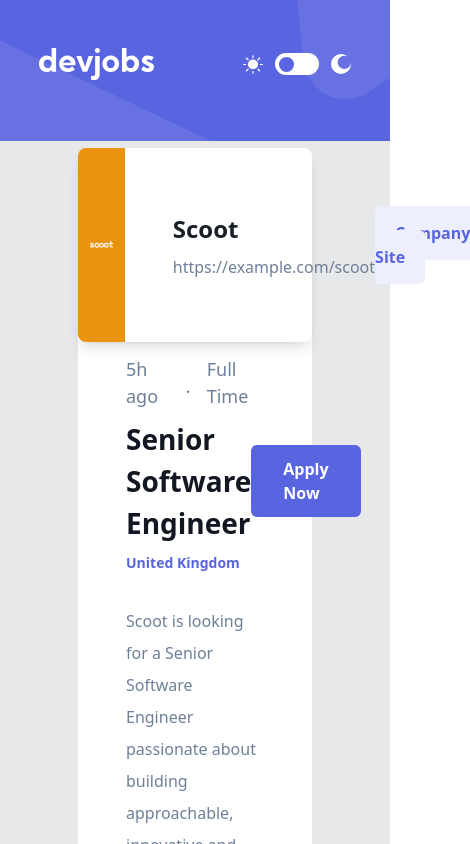
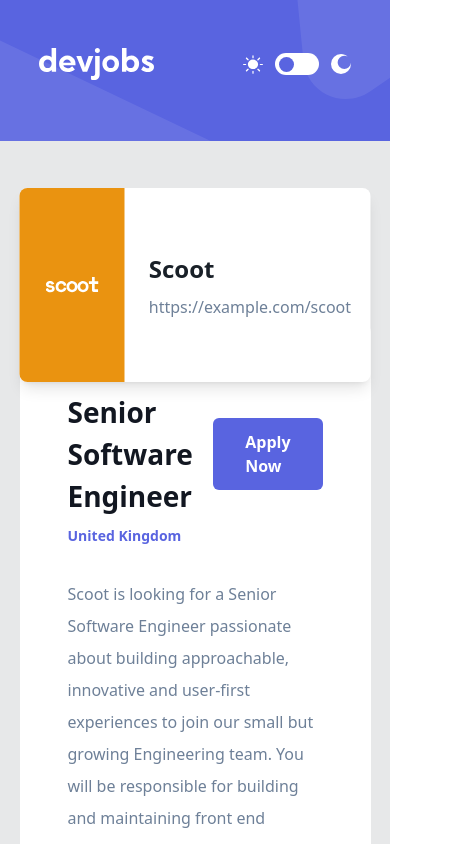
Before and after one commit to SajeedAninda/Devjobs-Web-App, a React (Vite) app: page /1 in a window 390 px wide. Shown: the top 844 px of the page, 470 px wide, since content can reach past the window. Built offline with nearby package versions, Linux system fonts and the light colour scheme.

Commit message:
Made Job Details Page Responsive

```diff
--- a/src/Components/JobDetails/JobDetails.jsx
+++ b/src/Components/JobDetails/JobDetails.jsx
@@ -20,8 +20,8 @@
 
     return (
         <div className='bg-[#e7e8e9] h-fit dark:bg-[#121721] relative py-24'>
-            <div className="floatingBar bg-white dark:bg-[#19202d] w-[60%] h-[23vh] mx-auto shadow-lg rounded-lg absolute -top-[80px] left-1/2 transform -translate-x-1/2 flex items-center">
-                <div className='w-[20%] h-full flex justify-center items-center rounded-l-lg' style={{ backgroundColor: matchedJob?.logoBackground }}>
+            <div className="floatingBar bg-white dark:bg-[#19202d] w-[90%] lg:w-[60%] h-[23vh] mx-auto shadow-lg rounded-lg absolute -top-[40px] lg:-top-[80px] left-1/2 transform -translate-x-1/2 flex items-center">
+                <div className='w-[30%] lg:w-[20%] h-full flex justify-center items-center rounded-l-lg' style={{ backgroundColor: matchedJob?.logoBackground }}>
                     <img
 
                         src={matchedJob?.logo}
@@ -30,7 +30,7 @@
                     />
                 </div>
 
-                <div className='w-[80%] py-8 px-12 flex justify-between items-center'>
+                <div className='w-[70%] lg:w-[80%] py-4 lg:py-8 px-6 lg:px-12 flex justify-between items-center'>
                     <div>
                         <p className='text-[#192028] text-[24px] dark:text-white font-bold '>
                             {matchedJob?.company}
@@ -40,7 +40,7 @@
                         </p>
                     </div>
 
-                    <div>
+                    <div className='hidden md:block'>
                         <Link to={`${matchedJob?.website}`} className='px-5 py-4 rounded-md text-[#5964e0] dark:text-white text-[16px] font-bold bg-[#eeeffc] hover:bg-[#939bf4] dark:bg-[#303642] dark:hover:bg-[#696e76] transition duration-200 delay-75 ease-in-out'>
                             Company Site
                         </Link>
@@ -49,7 +49,7 @@
 
             </div>
 
-            <div className='detailsSection bg-white dark:bg-[#19202d] w-[60%] mx-auto px-12 py-8 rounded-lg'>
+            <div className='detailsSection bg-white dark:bg-[#19202d] w-[90%] lg:w-[60%] mx-auto px-12 py-8 rounded-lg'>
                 <div className='flex gap-4 items-center text-[#6e8098] text-[18px] font-medium'>
                     <p className='pb-2'>{matchedJob?.postedAt}</p>
                     <span>.</span>
```
